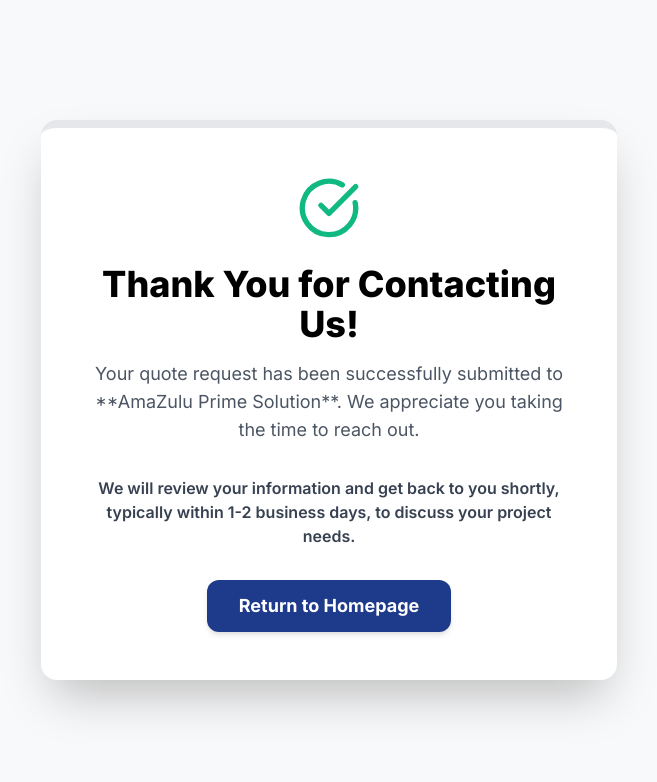
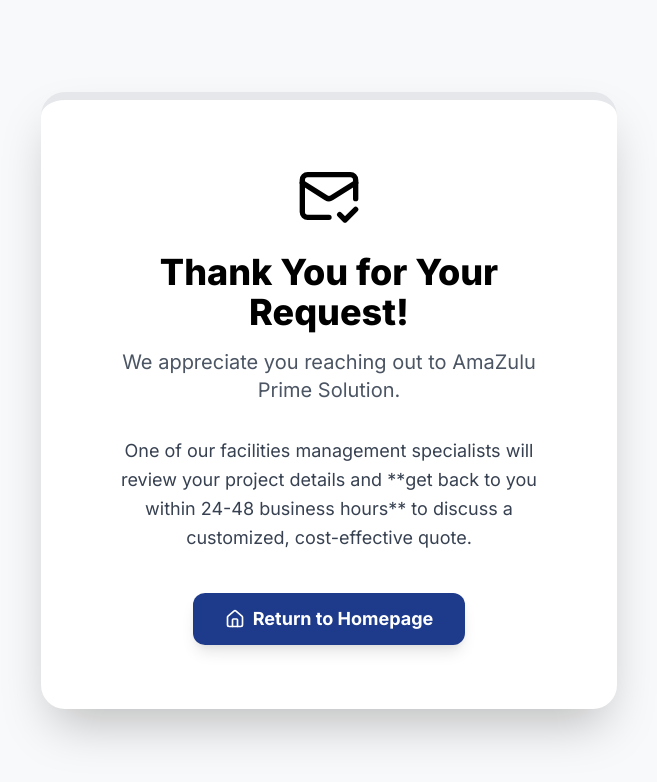
Before and after one commit to stoner4kt/AMAZULUPRI, a plain HTML site: page thank_you.html in a window 1280 px wide. Shown: the whole page, without its empty margins (311-968 px from the left). Drawn offline with nearby package versions, Linux system fonts and the light colour scheme.

Commit message:
Update index.html
Index update

```diff
--- a/thank_you.html
+++ b/thank_you.html
@@ -3,37 +3,54 @@
 <head>
     <meta charset="UTF-8">
     <meta name="viewport" content="width=device-width, initial-scale=1.0">
-    <title>Thank You | AmaZulu Prime Solution</title>
+    <title>Thank You - AmaZulu Prime Solution</title>
     <!-- Load Tailwind CSS -->
     <link href="https://cdnjs.cloudflare.com/ajax/libs/tailwindcss/2.2.19/tailwind.min.css" rel="stylesheet">
+    <!-- Load Lucide Icons -->
+    <script src="https://unpkg.com/lucide@latest"></script>
     <link href="https://fonts.googleapis.com/css2?family=Inter:wght@400;600;700;800&display=swap" rel="stylesheet">
     <style>
+        /* Define the color variables */
+        :root {
+            --color-primary: #1e3a8a; /* Deep Blue */
+            --color-accent: #fbbf24; /* Amber Gold */
+        }
         body {
             font-family: 'Inter', sans-serif;
             background-color: #f8f9fa;
         }
-        .bg-primary { background-color: #1e3a8a; }
-        .text-accent { color: #fbbf24; }
-        .bg-accent { background-color: #fbbf24; }
+        .bg-primary { background-color: var(--color-primary); }
+        .text-accent { color: var(--color-accent); }
+        .bg-accent { background-color: var(--color-accent); }
     </style>
-    <script src="https://unpkg.com/lucide@latest"></script>
 </head>
-<body class="flex items-center justify-center min-h-screen p-4">
-    <div class="max-w-xl w-full bg-white p-8 md:p-12 rounded-2xl shadow-2xl text-center border-t-8 border-accent">
-        <i data-lucide="check-circle" class="w-16 h-16 text-green-500 mx-auto mb-6"></i>
-        <h1 class="text-3xl md:text-4xl font-extrabold text-primary mb-4">
-            Thank You for Contacting Us!
+<body class="flex flex-col min-h-screen items-center justify-center p-4">
+
+    <!-- Confirmation Card -->
+    <div class="max-w-xl w-full text-center bg-white p-10 md:p-16 rounded-3xl shadow-2xl border-t-8 border-accent">
+
+        <!-- Icon: Mail Check -->
+        <i data-lucide="mail-check" class="w-16 h-16 text-primary mx-auto mb-6"></i>
+
+        <h1 class="text-4xl font-extrabold text-primary mb-4">
+            Thank You for Your Request!
         </h1>
-        <p class="text-lg text-gray-600 mb-8">
-            Your quote request has been successfully submitted to **AmaZulu Prime Solution**. We appreciate you taking the time to reach out.
+
+        <p class="text-xl text-gray-600 mb-8">
+            We appreciate you reaching out to AmaZulu Prime Solution.
         </p>
-        <p class="text-md text-gray-700 mb-8 font-semibold">
-            We will review your information and get back to you shortly, typically within 1-2 business days, to discuss your project needs.
+
+        <p class="text-lg text-gray-700 leading-relaxed mb-10">
+            One of our facilities management specialists will review your project details and **get back to you within 24-48 business hours** to discuss a customized, cost-effective quote.
         </p>
-        <a href="index.html" class="inline-block bg-primary text-white text-lg font-bold px-8 py-3 rounded-xl shadow-md hover:bg-blue-800 transition duration-300 transform hover:scale-[1.03]">
+
+        <a href="index.html" class="inline-flex items-center bg-primary text-white text-lg font-bold px-8 py-3 rounded-xl shadow-lg hover:bg-blue-800 transition duration-300">
+            <i data-lucide="home" class="w-5 h-5 mr-2"></i>
             Return to Homepage
         </a>
     </div>
+
+    <!-- Initialize Lucide icons -->
     <script>
         document.addEventListener('DOMContentLoaded', () => {
             lucide.createIcons();
```
Also changed, not shown: index.html (+24 -3 lines), AmaZulu Prime Solutions.png (added).
